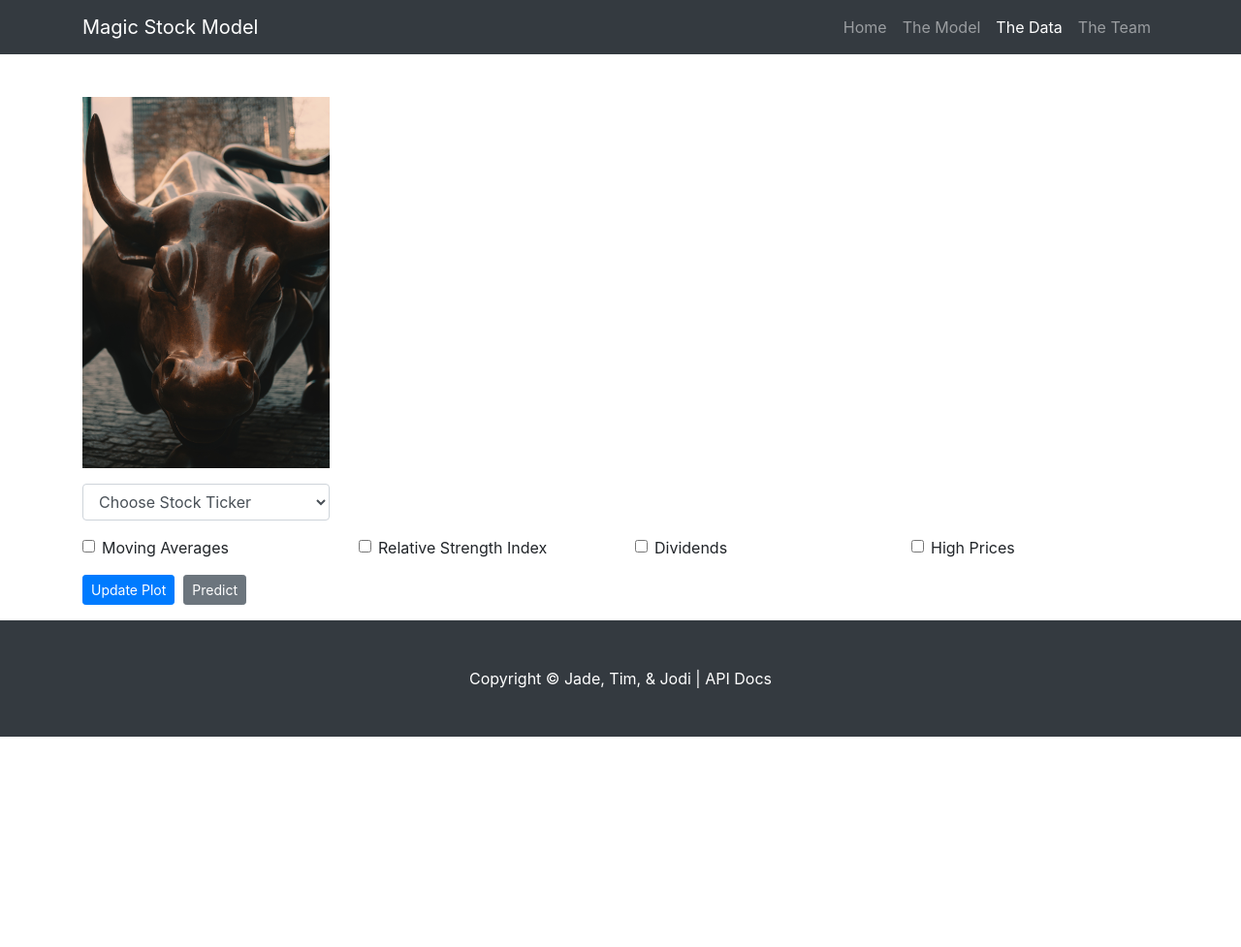
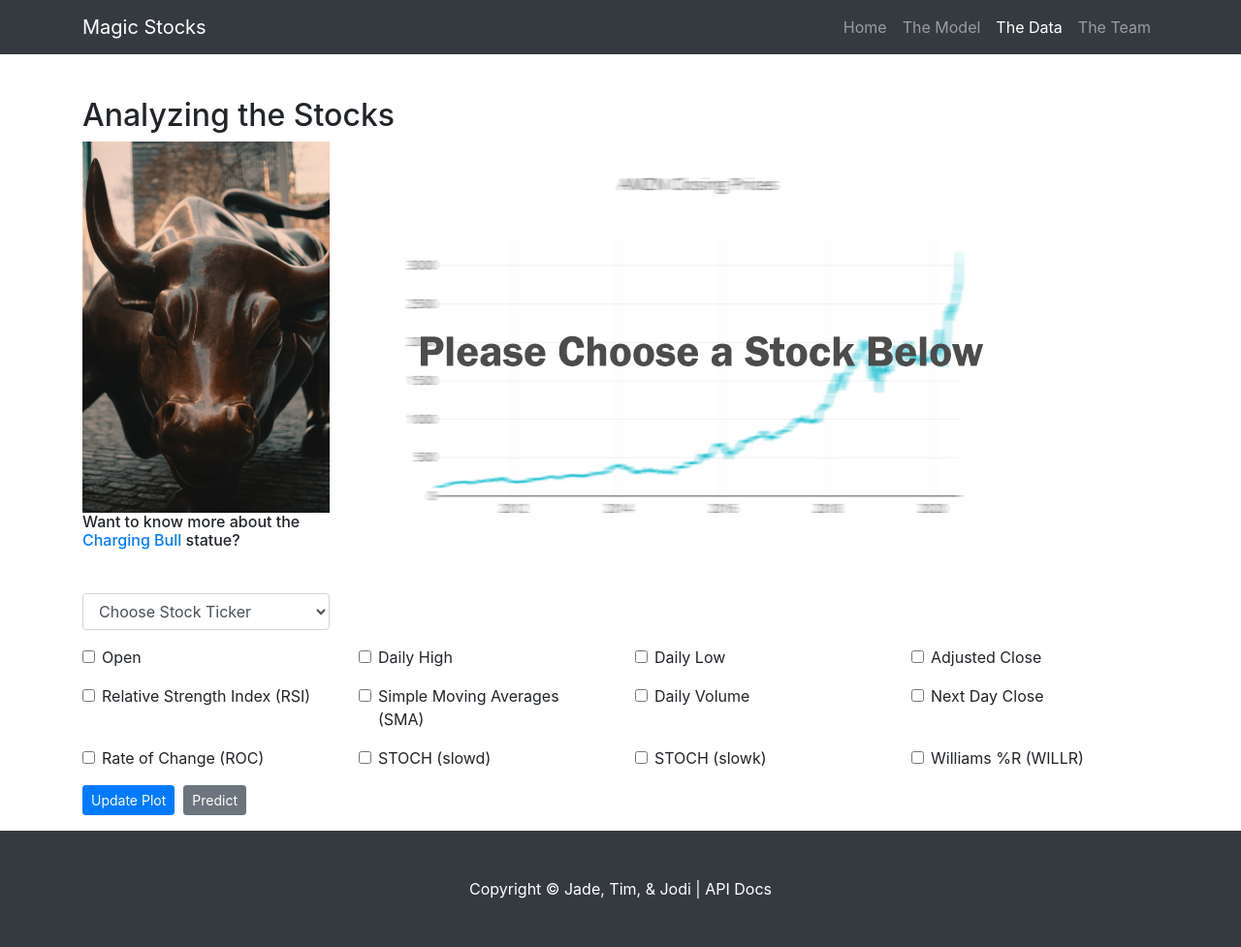
Before and after one commit to jlheen/final-ml-challenge, a Flask app: page /data in a window 1280 px wide. Shown: the whole page at 97% size. Before the commit the page ends 760 px from the top, so only its background shows below. Run offline with Flask 2, Linux system fonts and the light colour scheme; some libraries are stand-ins or nearby versions.

Commit message:
Added linked in icon, tim profile pic, updated teams page, added all functions to data.html and plot generation on plots.js.

```diff
--- a/stocks/static/js/plots.js
+++ b/stocks/static/js/plots.js
@@ -78,101 +78,202 @@ function buildPlot(stock) {
     d3.json(url).then(function(metric) {
 
         // Checkbox (CB) values
+        var adjCloseCB = d3.select("#adj_close");
+        var highCB = d3.select("#high");
+        var lowCB = d3.select("#low");
+        var nextCloseCB = d3.select("#next_close");
+        var openCB = d3.select("#open_amt");
+        var rocCB = d3.select("#roc");
+        var rsiCB = d3.select("#rsi");
+        var slowdCB = d3.select("#slowd");
+        var slowkCB = d3.select("#slowk");
         var smaCB = d3.select("#sma");
-        var rsiCB = d3.select("#rsi");
-        var dvCB = d3.select("#dv");
-        var highCB = d3.select("#high");
+        var volumeCB = d3.select("#volume");
+        var willrCB = d3.select("#willr");
 
 
         var dates = metric.map(record => record['date']);
         var closingPrices = metric.map(record => record['close']);
 
-        var trace1 = {
+        var closeTrace = {
             type: "scatter",
             mode: "lines",
             name: "Closing Price",
             x: dates,
-            y: closingPrices,
-            line: {
-                color: "#17BECF"
-            }
+            y: closingPrices
+        };
+        var data = [closeTrace];
+
+        // trace options for check boxes
+
+        // adjusted close
+        if (adjCloseCB.property("checked")) {
+            var adjClose = metric.map(record => record['adj_close']);
+
+            var adjCloseTrace = {
+                type: "scatter",
+                mode: "lines",
+                name: "Adjusted Close",
+                x: dates,
+                y: adjClose
+            };
+            data.push(adjCloseTrace)
         };
 
-        var data = [trace1];
+        // high
+        if (highCB.property("checked")) {
+            var high = metric.map(record => record['high']);
 
-        // trace options for check boxes
+            var highTrace = {
+                type: "scatter",
+                mode: "lines",
+                name: "Daily High",
+                x: dates,
+                y: high
+            };
+            data.push(highTrace)
+        };
+
+        // low
+        if (lowCB.property("checked")) {
+            var low = metric.map(record => record['low']);
+
+            var lowTrace = {
+                type: "scatter",
+                mode: "lines",
+                name: "Daily Low",
+                x: dates,
+                y: low
+            };
+            data.push(lowTrace)
+        };
+
+        // next close
+        if (nextCloseCB.property("checked")) {
+            var nextClose = metric.map(record => record['next_close']);
+
+            var nextCloseTrace = {
+                type: "scatter",
+                mode: "lines",
+                name: "Next Day Close",
+                x: dates,
+                y: nextClose
+            };
+            data.push(nextCloseTrace)
+        };
+
+        // open
+        if (openCB.property("checked")) {
+            var openAmt = metric.map(record => record['open_amt']);
+
+            var openTrace = {
+                type: "scatter",
+                mode: "lines",
+                name: "Daily Open",
+                x: dates,
+                y: openAmt
+            };
+            data.push(openTrace)
+        };
+
+        // roc - rate of change
+        if (rocCB.property("checked")) {
+            var roc = metric.map(record => record['roc']);
+
+            var rocTrace = {
+                type: "scatter",
+                mode: "lines",
+                name: "Rate of Change (ROC)",
+                x: dates,
+                y: roc
+            };
+            data.push(rocTrace)
+        };
+
+        // rsi - relative strength index
+        if (rsiCB.property("checked")) {
+            var rsi = metric.map(record => record['rsi']);
+
+            var rsiTrace = {
+                type: "scatter",
+                mode: "lines",
+                name: "Relative Strength Index (RSI)",
+                x: dates,
+                y: rsi
+            };
+            data.push(rsiTrace)
+        };
+
+        // slowd - stochastic oscillator
+        if (slowdCB.property("checked")) {
+            var slowd = metric.map(record => record['slowd']);
+
+            var slowdTrace = {
+                type: "scatter",
+                mode: "lines",
+                name: "Stochastic Oscillator (slowd)",
+                x: dates,
+                y: slowd
+            };
+            data.push(slowdTrace)
+        };
+
+        // slowk - stochastic oscillator
+        if (slowkCB.property("checked")) {
+            var slowk = metric.map(record => record['slowk']);
+
+            var slowkTrace = {
+                type: "scatter",
+                mode: "lines",
+                name: "Stochastic Oscillator (slowk)",
+                x: dates,
+                y: slowk
+            };
+            data.push(slowkTrace)
+        };
 
         // simple moving average
         if (smaCB.property("checked")) {
             var sma = metric.map(record => record['sma']);
 
-            var trace2 = {
+            var smaTrace = {
                 type: "scatter",
                 mode: "lines",
-                name: "Moving Average",
+                name: "Simple Moving Average",
                 x: dates,
-                y: sma,
-                line: {
-                    color: "#32a852"
-                }
+                y: sma
+            };
+            data.push(smaTrace)
         };
 
-            data.push(trace2)
+        // volume
+        if (volumeCB.property("checked")) {
+            var volume = metric.map(record => record['volume']);
 
+            var volumeTrace = {
+                type: "scatter",
+                mode: "lines",
+                name: "Daily Volume",
+                x: dates,
+                y: volume
             };
 
-        // relative strength index
-        if (rsiCB.property("checked")) {
-            var rsi = metric.map(record => record['rsi']);
+            data.push(volumeTrace)
+        };
 
-            var trace3 = {
+        // willr - Williams %R
+        if (willrCB.property("checked")) {
+            var willr = metric.map(record => record['willr']);
+
+            var willrTrace = {
                 type: "scatter",
                 mode: "lines",
-                name: "Relative Strength Index",
+                name: "Williams %R (WILLR)",
                 x: dates,
-                y: rsi,
-                line: {
-                    color: "#9342f5"
-                }
+                y: willr
             };
 
-            data.push(trace3)
-        };
-
-        // dividends
-        if (dvCB.property("checked")) {
-            var dv = metric.map(record => record['dividend']);
-
-            var trace4 = {
-                type: "scatter",
-                mode: "lines",
-                name: "Dividends",
-                x: dates,
-                y: dv,
-                line: {
-                    color: "#429ef5"
-                }
-            };
-
-            data.push(trace4)
-        };
-
-        // highs
-        if (highCB.property("checked")) {
-            var high = metric.map(record => record['high']);
-
-            var trace5 = {
-                type: "scatter",
-                mode: "lines",
-                name: "Highs",
-                x: dates,
-                y: high,
-                line: {
-                    color: "#f58442"
-                }
-            };
-
-            data.push(trace5)
+            data.push(willrTrace)
         };
 
         var layout = {
--- a/stocks/templates/data.html
+++ b/stocks/templates/data.html
@@ -1,13 +1,15 @@
 {% extends "layout.html" %}
 {% block content %}
         <div class="container">
+            <h2>Analyzing the Stocks</h2>
             <!-- Image -->
             <div class="row">
                 <div class="col-md-3 col-sm-12">
                     <img class="img-fluid" src="/static/img/04.jpg">
+                    <h6>Want to know more about the <a href="https://en.wikipedia.org/wiki/Charging_Bull" target="_blank">Charging Bull</a> statue?</h6>
                 </div>
                 <div class="col-md-9 col-sm-12">
-                    <div id="plot"></div>
+                    <div id="plot"><img src="{{ url_for('static', filename='img/plot.png') }}"/></div>
                 </div>
             </div>
             <!-- Dropdown -->
@@ -22,32 +24,92 @@
                 </div>
             </div>
             <div class="row">
-                <!-- Moving Averages checkbox -->
+                <!-- Open checkbox -->
                 <div class="col-md-3">
                     <div class="form-group form-check">
-                        <input type="checkbox" class="form-check-input" id="sma">
-                        <label class="form-check-label" for="sma">Moving Averages</label>
+                        <input type="checkbox" class="form-check-input" id="open_amt">
+                        <label class="form-check-label" for="open_amt">Open</label>
                     </div>
                 </div>
+                <!-- High Index -->
+                <div class="col-md-3">
+                    <div class="form-group form-check">
+                        <input type="checkbox" class="form-check-input" id="high">
+                        <label class="form-check-label" for="high">Daily High</label>
+                    </div>
+                </div>
+                <!-- Low -->
+                <div class="col-md-3">
+                    <div class="form-group form-check">
+                        <input type="checkbox" class="form-check-input" id="low">
+                        <label class="form-check-label" for="low">Daily Low</label>
+                    </div>
+                </div>
+                <!-- Adjusted Close -->
+                <div class="col-md-3">
+                    <div class="form-group form-check">
+                        <input type="checkbox" class="form-check-input" id="adj_close">
+                        <label class="form-check-label" for="adj_close">Adjusted Close</label>
+                    </div>
+                </div>
+            </div>
+            <div class="row">
                <!-- Relative Strength Index -->
                <div class="col-md-3">
                   <div class="form-group form-check">
                       <input type="checkbox" class="form-check-input" id="rsi">
-                        <label class="form-check-label" for="rsi">Relative Strength Index</label>
+                      <label class="form-check-label" for="rsi">Relative Strength Index (RSI)</label>
                   </div>
               </div>
-                <!-- Dividends -->
+               <!-- Simple Moving Averages checkbox -->
                <div class="col-md-3">
                    <div class="form-group form-check">
-                        <input type="checkbox" class="form-check-input" id="dv">
-                        <label class="form-check-label" for="dv">Dividends</label>
+                       <input type="checkbox" class="form-check-input" id="sma">
+                       <label class="form-check-label" for="sma">Simple Moving Averages (SMA)</label>
                    </div>
                </div>
-                <!-- High Prices -->
+               <!-- Volume -->
                <div class="col-md-3">
                    <div class="form-group form-check">
-                        <input type="checkbox" class="form-check-input" id="high">
-                        <label class="form-check-label" for="high">High Prices</label>
+                       <input type="checkbox" class="form-check-input" id="volume">
+                       <label class="form-check-label" for="volume">Daily Volume</label>
+                   </div>
+               </div>
+               <!-- Next Day Close -->
+               <div class="col-md-3">
+                   <div class="form-group form-check">
+                       <input type="checkbox" class="form-check-input" id="next_close">
+                       <label class="form-check-label" for="next_close">Next Day Close</label>
+                   </div>
+               </div>
+           </div>
+           <div class="row">
+            <!-- Rate of Change -->
+            <div class="col-md-3">
+               <div class="form-group form-check">
+                   <input type="checkbox" class="form-check-input" id="roc">
+                   <label class="form-check-label" for="roc">Rate of Change (ROC)</label>
+               </div>
+           </div>
+            <!-- Slow D -->
+            <div class="col-md-3">
+                <div class="form-group form-check">
+                    <input type="checkbox" class="form-check-input" id="slowd">
+                    <label class="form-check-label" for="slowd">STOCH (slowd)</label>
+                </div>
+            </div>
+            <!-- Slow K -->
+            <div class="col-md-3">
+                <div class="form-group form-check">
+                    <input type="checkbox" class="form-check-input" id="slowk">
+                    <label class="form-check-label" for="slowk">STOCH (slowk)</label>
+                </div>
+            </div>
+            <!-- Willims %R -->
+            <div class="col-md-3">
+                <div class="form-group form-check">
+                    <input type="checkbox" class="form-check-input" id="willr">
+                    <label class="form-check-label" for="willr">Williams %R (WILLR)</label>
                 </div>
             </div>
         </div>
--- a/stocks/templates/layout.html
+++ b/stocks/templates/layout.html
@@ -5,7 +5,11 @@
         <meta name="viewport" content="width=device-width, initial-scale=1.0">
         <meta name="description" content="Magic Stocks was created for a WUSTL Data Analytics Bootcamp final project. The team used machine learning to try and predict future stock market prices and this site visualizes the journey from app building, data etl, and machine learning prediction.">
         <meta name="author" content="Jade Tao, Jodi Heen, and Tim Lucas">
-      {% if title %}<title>Magic Stocks - {{ title }}</title>{% else %}<title>Magic Stocks</title>{% endif %}
+        {% if title %}
+        <title>Magic Stocks - {{ title }}</title>
+        {% else %}
+        <title>Magic Stocks</title>
+        {% endif %}
         <!-- Favicon Site Logo -->
         <link rel="shortcut icon" href="{{ url_for('static', filename='img/favicon.svg') }}">
         <!-- Bootstrap core CSS -->
@@ -20,7 +24,7 @@
         <!-- Navigation -->
         <nav class="navbar navbar-expand-lg navbar-dark bg-dark fixed-top">
             <div class="container">
-            <a class="navbar-brand" href="/">Magic Stock Model</a>
+                <a class="navbar-brand" href="/">Magic Stocks</a>
                 <button class="navbar-toggler" type="button" data-toggle="collapse" data-target="#navbarResponsive" aria-controls="navbarResponsive" aria-expanded="false" aria-label="Toggle navigation">
                   <span class="navbar-toggler-icon"></span>
                 </button>
@@ -49,7 +53,7 @@
                 <p class="m-0 text-center text-white">Copyright &copy; Jade, Tim, & Jodi | <a href="/api" >API Docs</a></p>
             </div>
         </footer>
-      <!-- Bootstrap core JavaScript -->
+        <!-- Bootstrap JS and JavaScript Imports -->
         <script src="https://code.jquery.com/jquery-3.5.1.slim.min.js" integrity="sha384-DfXdz2htPH0lsSSs5nCTpuj/zy4C+OGpamoFVy38MVBnE+IbbVYUew+OrCXaRkfj" crossorigin="anonymous"></script>
         <script src="https://cdn.jsdelivr.net/npm/popper.js@1.16.0/dist/umd/popper.min.js" integrity="sha384-Q6E9RHvbIyZFJoft+2mJbHaEWldlvI9IOYy5n3zV9zzTtmI3UksdQRVvoxMfooAo" crossorigin="anonymous"></script>
         <script src="https://stackpath.bootstrapcdn.com/bootstrap/4.5.0/js/bootstrap.min.js" integrity="sha384-OgVRvuATP1z7JjHLkuOU7Xw704+h835Lr+6QL9UvYjZE3Ipu6Tp75j7Bh/kR0JKI" crossorigin="anonymous"></script>
--- a/stocks/templates/model.html
+++ b/stocks/templates/model.html
@@ -1,6 +1,7 @@
 {% extends "layout.html" %}
 {% block content %}
         <div class="container">
+            <h5>What's in a model?</h5>
             <div class="row">
                 <div class="col-md-12">
                     <div class="card" style="width: 100%;">
```
Also changed, not shown: stocks/templates/team.html (+26 -32 lines), stocks/static/img/linkedin.svg (added), stocks/static/img/plot.png (added), stocks/static/img/tim.jpg (added). Lines whose indentation alone changed are shown as unchanged.
